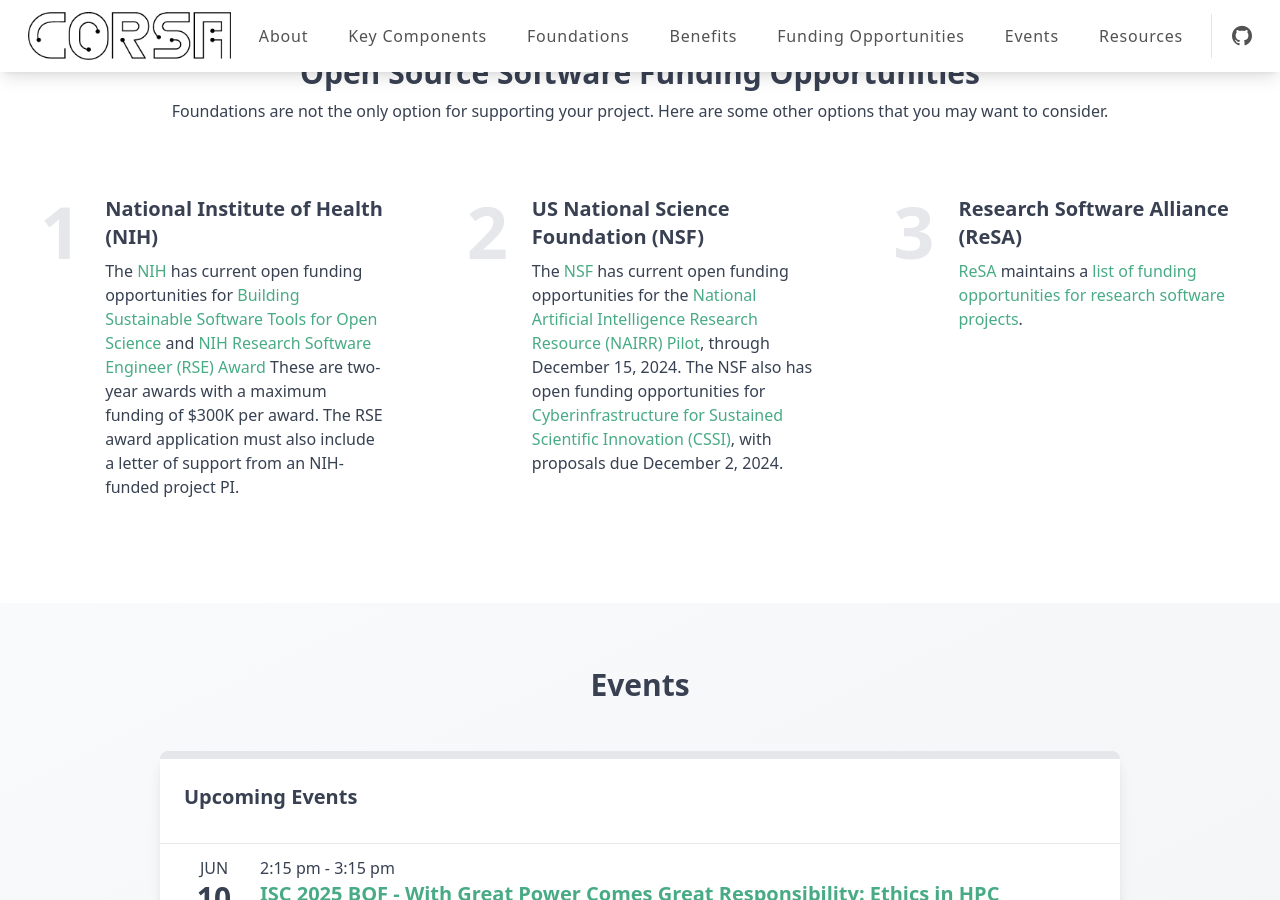
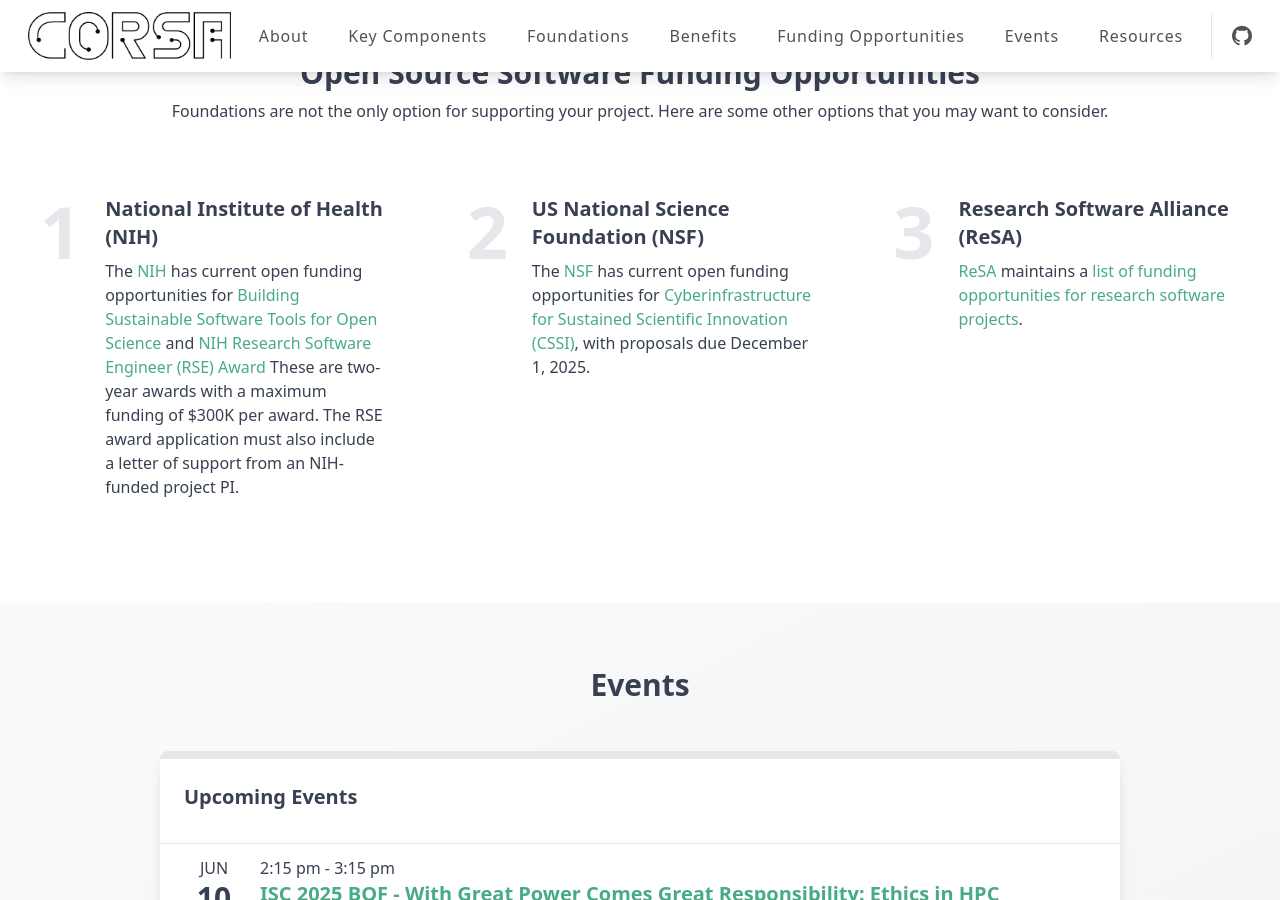
Before and after one commit to corsa-center/corsa-center.github.io, a Jekyll site: the page built from docs/index.html, in a window 1280 px wide and 900 px high, scrolled down 3560 px. Built offline with Jekyll 4.4.1, drawn with Linux system fonts in a browser that asks for light colours; nearby versions of some CDN libraries.

Commit message:
updated opportunities

```diff
--- a/docs/index.html
+++ b/docs/index.html
@@ -99,7 +99,7 @@
   - name: National Institute of Health (NIH)
     content: The <a href="https://www.nih.gov/">NIH</a> has current open funding opportunities for <a href="https://grants.nih.gov/grants/guide/rfa-files/RFA-OD-24-010.html">Building Sustainable Software Tools for Open Science</a> and <a href="https://grants.nih.gov/grants/guide/rfa-files/RFA-OD-24-011.html">NIH Research Software Engineer (RSE) Award</a> These are two-year awards with a maximum funding of $300K per award. The RSE award application must also include a letter of support from an NIH-funded project PI.
   - name: US National Science Foundation (NSF)
-    content: The <a href="https://www.nsf.gov/">NSF</a> has current open funding opportunities for the <a href="https://www.nsf.gov/pubs/2024/nsf24109/nsf24109.pdf">National Artificial Intelligence Research Resource (NAIRR) Pilot</a>, through December 15, 2024. The NSF also has open funding opportunities for <a href="https://new.nsf.gov/funding/opportunities/cssi-cyberinfrastructure-sustained-scientific-innovation">Cyberinfrastructure for Sustained Scientific Innovation (CSSI)</a>, with proposals due December 2, 2024.
+    content: The <a href="https://www.nsf.gov/">NSF</a> has current open funding opportunities for <a href="https://www.nsf.gov/funding/opportunities/cssi-cyberinfrastructure-sustained-scientific-innovation">Cyberinfrastructure for Sustained Scientific Innovation (CSSI)</a>, with proposals due December 1, 2025.
   - name: Research Software Alliance (ReSA)
     content: <a href="https://www.researchsoft.org">ReSA</a> maintains a <a href="https://www.researchsoft.org/funding-opportunities/">list of funding opportunities for research software projects</a>.
 
```
